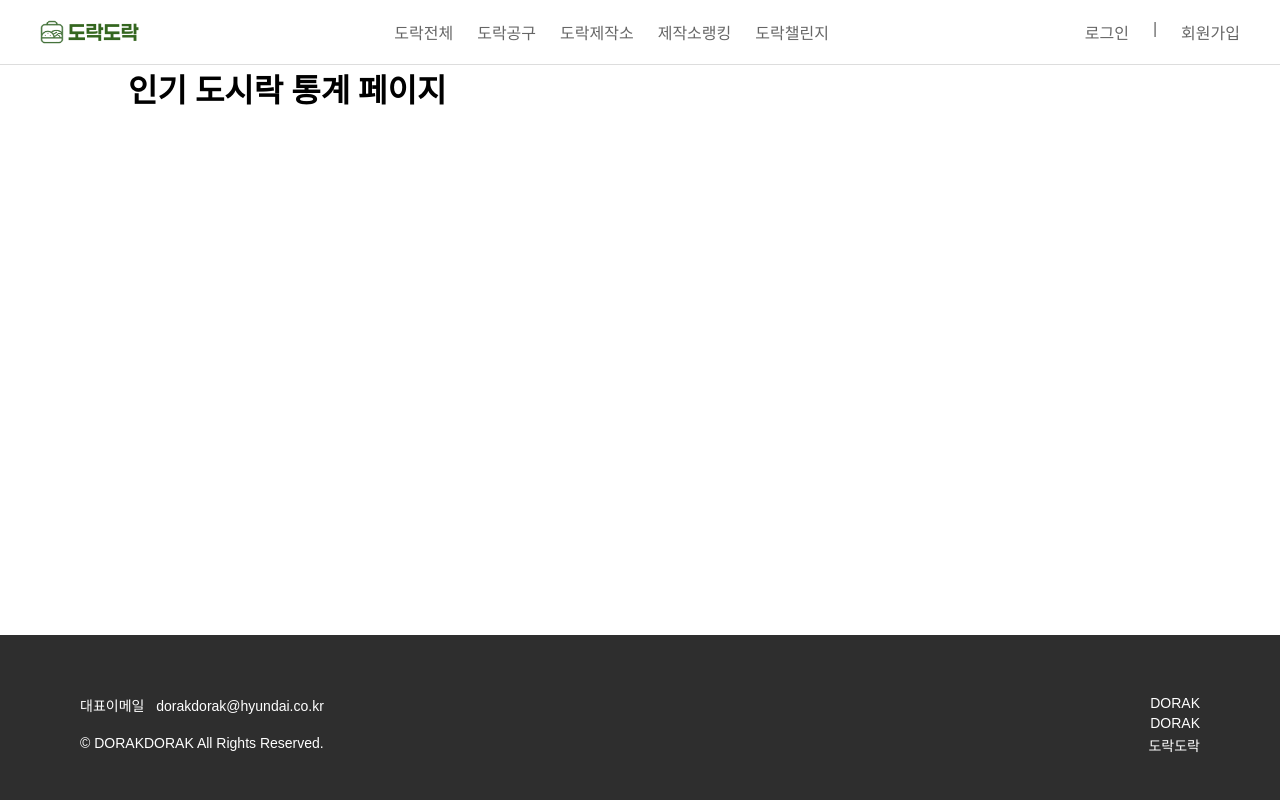
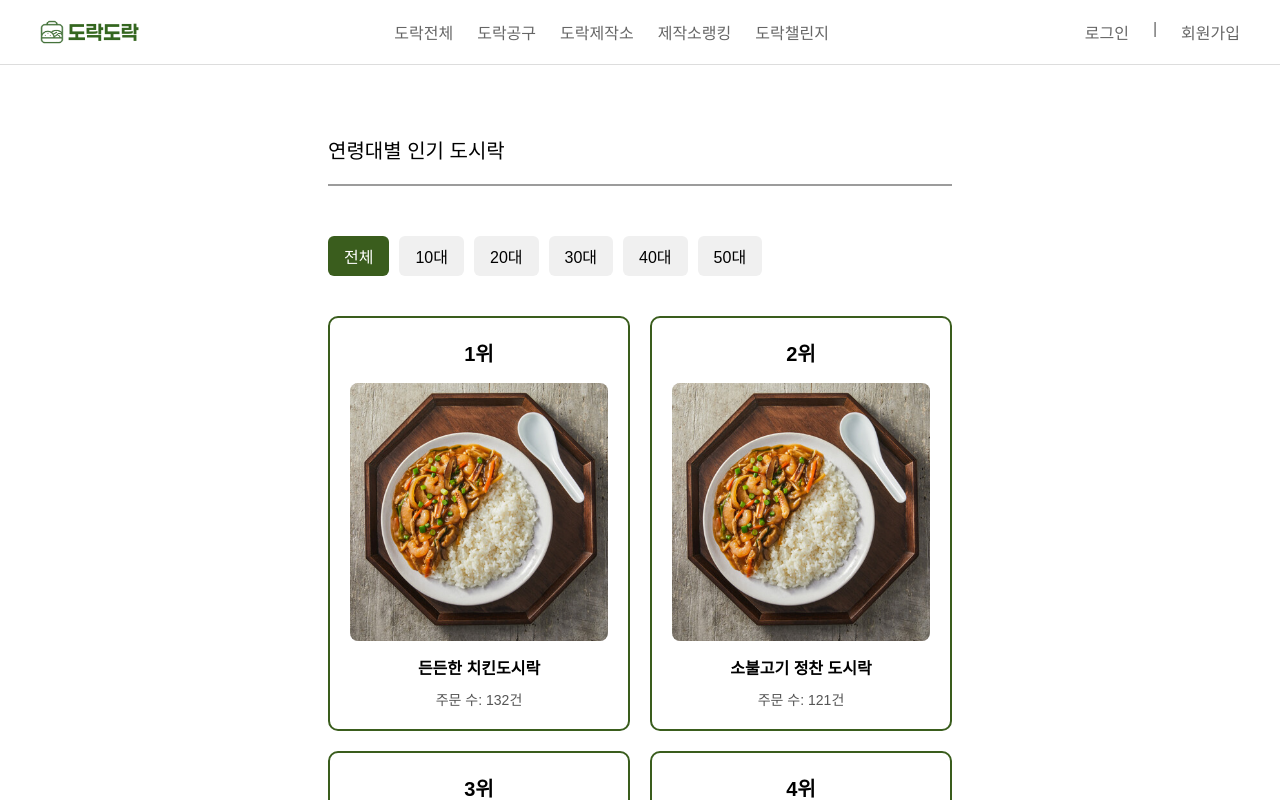
Before and after one commit to dorakdorak/dorakdorak-frontend, a React (Vite) app: page /popular-statistics in a window 1280 px wide. Shown: the top 800 px of the page. Built offline with nearby package versions, Linux system fonts and the light colour scheme; no server answers; a web font is replaced by a local one.

Commit message:
[FEAT] 연령대별 인기 도시락 통계 페이지 구현 (#38)

```diff
--- a/src/pages/admin/PopularityStatistics.tsx
+++ b/src/pages/admin/PopularityStatistics.tsx
@@ -1,5 +1,102 @@
-function PopularityStatistics() {
-  return <h1> 인기 도시락 통계 페이지</h1>;
+import { useEffect, useState } from "react";
+import { AdminPopularDosirakResponse } from "@/types/AdminManagement"; // 위에 정의한 타입
+import { mockPopularDosirak } from "@/mock/AdminPopularDosiraks";
+import SectionHeader from "@/components/common/SectionHeader";
+
+const ageGroups = [0, 10, 20, 30, 40, 50];
+
+export default function PopularityStatistics() {
+  const [selectedAge, setSelectedAge] = useState<number>(0);
+  const [popularList, setPopularList] = useState<AdminPopularDosirakResponse[]>([]);
+
+  const fetchPopular = async (age: number) => {
+    try {
+      const query = age !== 0 ? `?age=${age}` : "";
+      const res = await fetch(`/admin/statistics/popular${query}`);
+      const json = await res.json();
+      setPopularList(json.items);
+    } catch (e) {
+      console.error("인기 도시락 불러오기 실패", e);
+      setPopularList(mockPopularDosirak);
+    }
+  };
+
+  useEffect(() => {
+    fetchPopular(selectedAge);
+  }, [selectedAge]);
+
+  return (
+    <div
+      style={{
+        padding: "50px 200px",
+        marginBottom: "50px",
+        fontFamily: '"Pretendard", sans-serif',
+      }}
+    >
+      <SectionHeader title="연령대별 인기 도시락" />
+
+      <div style={{ marginBottom: "40px" }}>
+        {ageGroups.map((age) => (
+          <button
+            key={age}
+            onClick={() => setSelectedAge(age)}
+            style={{
+              marginRight: "10px",
+              padding: "8px 16px",
+              backgroundColor: selectedAge === age ? "#3a5d1d" : "#f0f0f0",
+              color: selectedAge === age ? "white" : "black",
+              borderRadius: "6px",
+              border: "none",
+              cursor: "pointer",
+              fontFamily: '"Pretendard", sans-serif',
+              fontSize: "16px",
+            }}
+          >
+            {age === 0 ? "전체" : `${age}대`}
+          </button>
+        ))}
+      </div>
+
+      <div
+        style={{
+          display: "grid",
+          gridTemplateColumns: "repeat(auto-fit, minmax(300px, 1fr))",
+          gap: "20px",
+        }}
+      >
+        {popularList.map((item) => (
+          <div
+            key={item.dosirakId}
+            style={{
+              border: "2px solid #3a5d1d",
+              borderRadius: "10px",
+              padding: "20px",
+              textAlign: "center",
+              backgroundColor: "white",
+            }}
+          >
+            <div style={{ fontWeight: "bold", marginBottom: "16px", fontSize: "20px" }}>
+              {item.rank}위
+            </div>
+            <div style={{ width: "100%", aspectRatio: "1/1" }}>
+              <img
+                src={item.imageUrl}
+                alt={item.name}
+                style={{
+                  width: "100%",
+                  height: "100%",
+                  objectFit: "cover",
+                  borderRadius: "8px",
+                }}
+              />
+            </div>
+            <div style={{ marginTop: "10px", fontSize: "16px", fontWeight: 600 }}>{item.name}</div>
+            <div style={{ marginTop: "10px", color: "#555", fontSize: "14px" }}>
+              주문 수: {item.count}건
+            </div>
+          </div>
+        ))}
+      </div>
+    </div>
+  );
 }
-
-export default PopularityStatistics;
```
